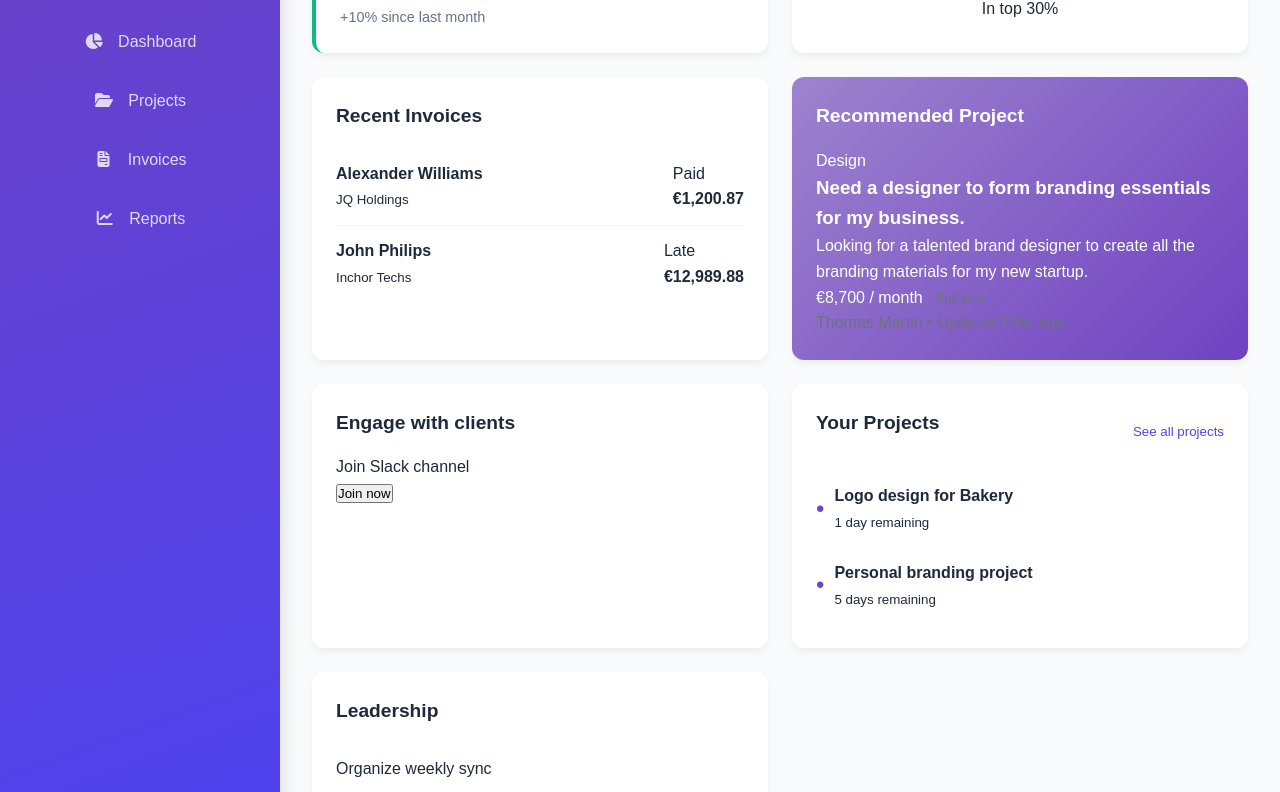
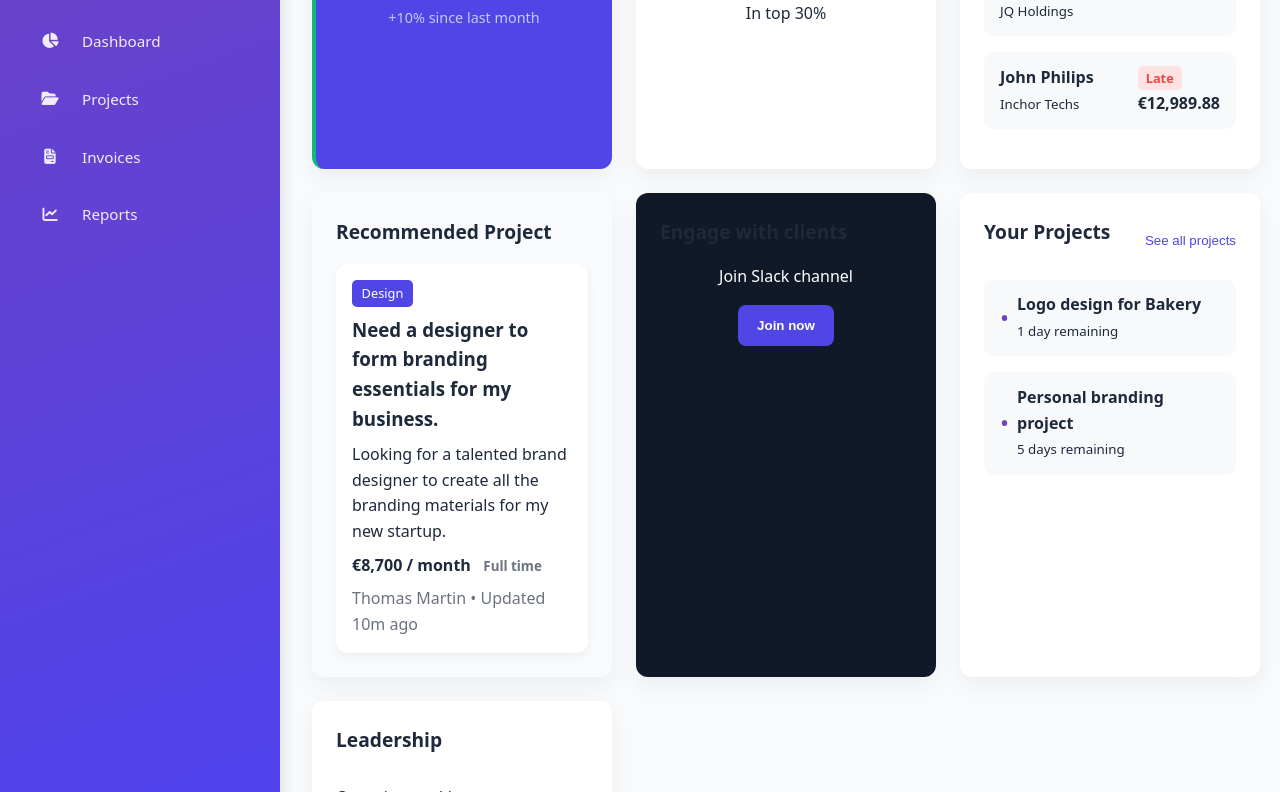
Before and after one commit to JuanmaCode2025/Modulo_Autenticacion_EquipoN-_3, a website: page private/dashboard.html in a window 1280 px wide. Shown: the part 247-1039 px from the top of the page. Drawn offline with Linux system fonts and the light colour scheme; some packages are replaced by stand-ins of ours; no server answers; a script that the page names is missing.

Commit message:
Update dashboard.css

```diff
--- a/private/dashboard.css
+++ b/private/dashboard.css
@@ -1,27 +1,21 @@
 /* Reset y Variables de Color */
 :root {
-  /* Paleta principal (basada en tu login) */
   --primary: #6f42c1;
   --primary-light: #9d83ce;
   --primary-dark: #4b42f1;
   --secondary: #4f46e5;
   --secondary-dark: #3730a3;
-
-  /* Neutros */
   --text-dark: #1e293b;
   --text-medium: #334155;
   --text-light: #64748b;
   --bg-light: #f3f4f6;
   --bg-lighter: #f8fafc;
   --white: #ffffff;
-
-  /* Éxitos/Alertas */
   --success: #10b981;
   --warning: #f59e0b;
   --danger: #ef4444;
 }
 
-/* Reset General */
 * {
   margin: 0;
   padding: 0;
@@ -29,20 +23,18 @@
 }
 
 body {
-  font-family: 'Poppins', sans-serif;
-  background-color: var(--bg-light);
+  font-family: system-ui;
+  background: linear-gradient(to bottom right, #eef1f5, #dce3ed);
   color: var(--text-dark);
   line-height: 1.6;
 }
 
-/* Layout Principal */
 .dashboard-container {
   display: grid;
   grid-template-columns: 280px 1fr;
   min-height: 100vh;
 }
 
-/* Sidebar */
 .sidebar {
   background: linear-gradient(160deg, var(--primary), var(--primary-dark));
   color: var(--white);
@@ -113,7 +105,6 @@ body {
   text-align: center;
 }
 
-/* Contenido Principal */
 .main-content {
   padding: 2rem;
   background-color: var(--bg-lighter);
@@ -152,24 +143,26 @@ body {
   box-shadow: 0 4px 12px rgba(79, 70, 229, 0.2);
 }
 
-/* Grid del Dashboard */
 .dashboard-grid {
   display: grid;
   grid-template-columns: repeat(auto-fill, minmax(300px, 1fr));
   gap: 1.5rem;
+  max-width: 1200px;
+  margin: auto;
 }
 
 .card {
   background: var(--white);
   border-radius: 12px;
   padding: 1.5rem;
-  box-shadow: 0 4px 6px rgba(0, 0, 0, 0.05);
+  box-shadow: 0 10px 25px rgba(0, 0, 0, 0.05);
   transition: all 0.3s ease;
+  animation: fadeIn 0.5s ease-out forwards;
 }
 
 .card:hover {
   transform: translateY(-5px);
-  box-shadow: 0 10px 20px rgba(0, 0, 0, 0.1);
+  box-shadow: 0 20px 30px rgba(0, 0, 0, 0.1);
 }
 
 .card h2 {
@@ -182,20 +175,22 @@ body {
   gap: 8px;
 }
 
-/* Estilos Específicos para Cada Sección */
 .earnings {
+  background: var(--secondary);
+  color: white;
+  text-align: center;
   border-left: 4px solid var(--success);
 }
 
 .earnings .amount {
   font-size: 2.2rem;
   font-weight: 700;
-  color: #008F39;
+  color: #ffffff;
   margin: 1rem 0;
 }
 
 .tax-info {
-  color: var(--text-light);
+  color: #c2c9ff;
   font-size: 0.9rem;
 }
 
@@ -204,35 +199,56 @@ body {
 }
 
 .invoices .invoice-list li {
-  padding: 0.8rem 0;
-  border-bottom: 1px solid var(--bg-light);
+  padding: 0.8rem 1rem;
+  margin-bottom: 1rem;
+  background: #f8f9fb;
   display: flex;
   justify-content: space-between;
+  border-radius: 10px;
 }
 
-.invoices .invoice-list li:last-child {
-  border-bottom: none;
+.invoice-list li span.status {
+  font-size: 0.8rem;
+  padding: 0.2rem 0.5rem;
+  border-radius: 5px;
+  font-weight: bold;
+}
+
+.invoice-list li span.paid {
+  background: #dcfce7;
+  color: #22c55e;
+}
+
+.invoice-list li span.late {
+  background: #fee2e2;
+  color: #ef4444;
+}
+
+.engagement {
+  text-align: center;
+  background: #111827;
+  color: white;
 }
 
 .engagement .engagement-list {
   list-style: none;
 }
 
-.engagement .engagement-list li {
-  padding: 0.8rem 0;
-  display: flex;
-  align-items: center;
-  gap: 10px;
-}
-
-.engagement .engagement-list i {
-  color: var(--secondary);
+.engagement .join-btn {
+  background: #4f46e5;
+  color: white;
+  padding: 0.8rem 1.2rem;
+  margin-top: 1rem;
+  border: none;
+  border-radius: 8px;
+  font-weight: bold;
+  cursor: pointer;
 }
 
 .rank .rank-info {
-  font-size: 1.8rem;
-  font-weight: 700;
-  color: var(--primary);
+  font-size: 2rem;
+  font-weight: bold;
+  color: var(--secondary);
   text-align: center;
   margin: 1rem 0;
 }
@@ -263,25 +279,48 @@ body {
 }
 
 .project-list li {
-  padding: 0.8rem 0;
+  padding: 0.8rem 1rem;
   display: flex;
   align-items: center;
-  gap: 10px;
+  background: #f8f9fb;
+  border-radius: 10px;
+  margin-bottom: 1rem;
 }
 
 .project-list li::before {
   content: "•";
   color: var(--primary);
   font-size: 1.5rem;
+  margin-right: 8px;
 }
 
 .recommended {
-  background: linear-gradient(135deg, var(--primary-light), var(--primary));
-  color: var(--white);
+  background: #f9fafc;
+  color: var(--text-dark);
 }
 
-.recommended h2 {
-  color: var(--white);
+.recommended-project {
+  background: white;
+  border-radius: 12px;
+  padding: 1rem;
+  box-shadow: 0 4px 10px rgba(0, 0, 0, 0.05);
+  display: flex;
+  flex-direction: column;
+  gap: 0.5rem;
+}
+
+.recommended-project .tag {
+  background: var(--secondary);
+  color: white;
+  padding: 0.2rem 0.6rem;
+  border-radius: 5px;
+  font-size: 0.8rem;
+  width: fit-content;
+}
+
+.recommended-project .price {
+  font-weight: bold;
+  color: var(--text-dark);
 }
 
 .leadership .tasks {
@@ -294,39 +333,80 @@ body {
   align-items: center;
   gap: 10px;
 }
+.user-role {
+  background: #4f46e5;
+  padding: 0.2rem 0.8rem;
+  border-radius: 999px;
+  font-size: 0.75rem;
+  color: white;
+  font-weight: 500;
+}
+
+.main-nav a {
+  display: flex;
+  align-items: center;
+  gap: 12px;
+  font-size: 0.95rem;
+  padding: 0.8rem 1rem;
+  color: rgba(255, 255, 255, 0.9);
+  border-radius: 8px;
+  transition: 0.2s;
+}
+
+.main-nav a:hover,
+.main-nav a.active {
+  background-color: rgba(255, 255, 255, 0.1);
+  color: #fff;
+}
+
+.sidebar-footer {
+  position: absolute;
+  bottom: 2rem;
+  left: 1.5rem;
+  right: 1.5rem;
+  text-align: center;
+  color: rgba(255, 255, 255, 0.8);
+  font-size: 0.85rem;
+}
+
+.sidebar-footer .help-link {
+  display: inline-block;
+  margin-top: 0.5rem;
+  color: white;
+  background-color: rgba(255, 255, 255, 0.1);
+  padding: 0.4rem 1rem;
+  border-radius: 6px;
+  text-decoration: none;
+  font-weight: 500;
+}
+
+.sidebar-footer .help-link:hover {
+  background-color: rgba(255, 255, 255, 0.2);
+}
 
 .leadership .tasks li.completed {
   color: var(--text-light);
   text-decoration: line-through;
 }
 
-/* Responsive Design */
 @media (max-width: 768px) {
   .dashboard-container {
     grid-template-columns: 1fr;
   }
-
   .sidebar {
     width: 100%;
     padding: 1.5rem;
   }
-
   .main-content {
     padding: 1.5rem;
   }
 }
 
-/* Animaciones */
 @keyframes fadeIn {
   from { opacity: 0; transform: translateY(10px); }
   to { opacity: 1; transform: translateY(0); }
 }
 
-.card {
-  animation: fadeIn 0.5s ease-out forwards;
-}
-
-/* Retrasos para el efecto cascada */
 .card:nth-child(1) { animation-delay: 0.1s; }
 .card:nth-child(2) { animation-delay: 0.2s; }
 .card:nth-child(3) { animation-delay: 0.3s; }
```
